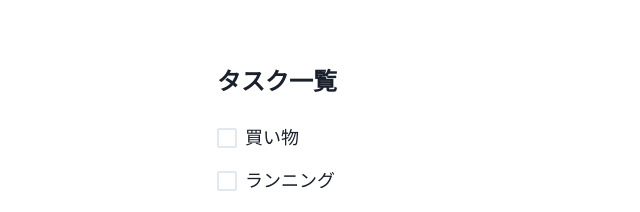
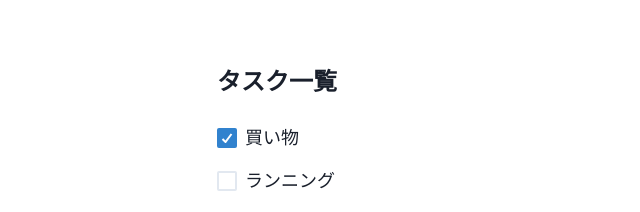
Before and after one commit to ssaitho/todo-web, a React (Create React App) app: page / in a window 1280 px wide. Shown: the top 212 px of the page, without its empty margins (319-959 px from the left). Built offline with nearby package versions, Linux system fonts and the light colour scheme.

Commit message:
Checkboxの処理を追加

```diff
--- a/src/App.js
+++ b/src/App.js
@@ -1,7 +1,36 @@
+import React, { useState, useEffect } from "react";
 import Task from "./component/Task";
 import { Center, Box, CheckboxGroup, Text } from "@chakra-ui/react";
 
 const App = () => {
+  const initialTasks = [
+    {
+      name: "買い物",
+      isDone: true,
+    },
+    {
+      name: "ランニング",
+      isDone: false,
+    },
+    {
+      name: "プログラミングの勉強",
+      isDone: false,
+    },
+  ];
+
+  const [tasks, setTasks] = useState([]);
+
+  useEffect(() => {
+    setTasks(initialTasks);
+  }, []);
+
+  const toggleIsDone = (index) => {
+    const tasksCopy = [...tasks];
+    const isDone = tasksCopy[index].isDone;
+    tasksCopy[index].isDone = !isDone;
+    setTasks(tasksCopy);
+  };
+
   return (
     <Box mt="64px">
       <Center>
@@ -12,9 +41,17 @@ const App = () => {
             </Text>
           </Box>
           <CheckboxGroup>
-            <Task name="買い物" />
-            <Task name="ランニング" />
-            <Task name="プログラミングの勉強" />
+            {tasks.map((task, index) => {
+              return (
+                <Task
+                  key={index}
+                  index={index}
+                  name={task.name}
+                  isDone={task.isDone}
+                  toggleIsDone={toggleIsDone}
+                />
+              );
+            })}
           </CheckboxGroup>
         </Box>
       </Center>
--- a/src/component/Task.jsx
+++ b/src/component/Task.jsx
@@ -3,7 +3,14 @@ import { Checkbox, Box, Text } from "@chakra-ui/react";
 const Task = (props) => {
   return (
     <Box mb="16px">
-      <Checkbox colorScheme="blue" size="lg">
+      <Checkbox
+        isChecked={props.isDone}
+        colorScheme="blue"
+        size="lg"
+        onChange={() => {
+          props.toggleIsDone(props.index);
+        }}
+      >
         <Text>{props.name}</Text>
       </Checkbox>
     </Box>
```
